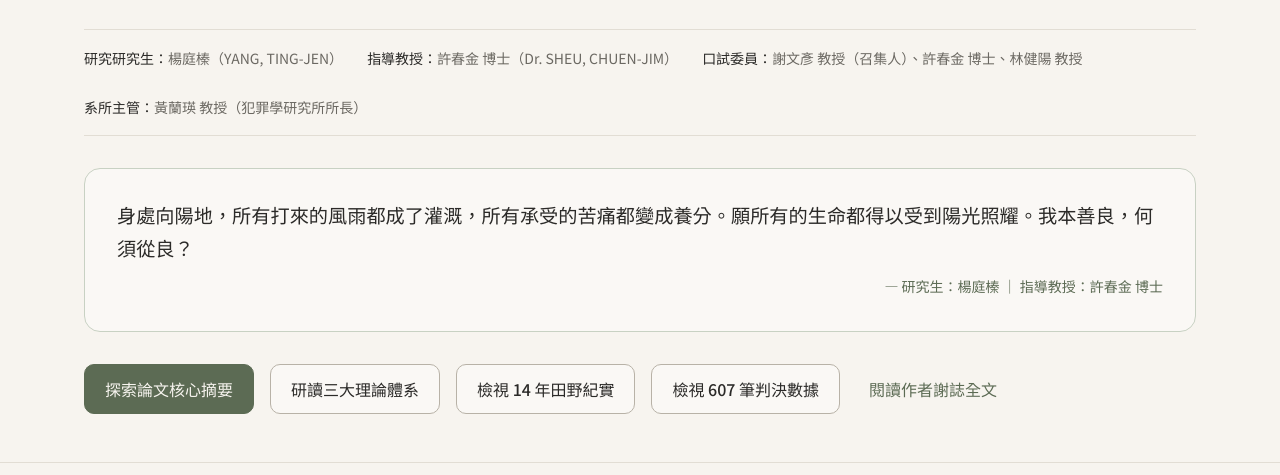
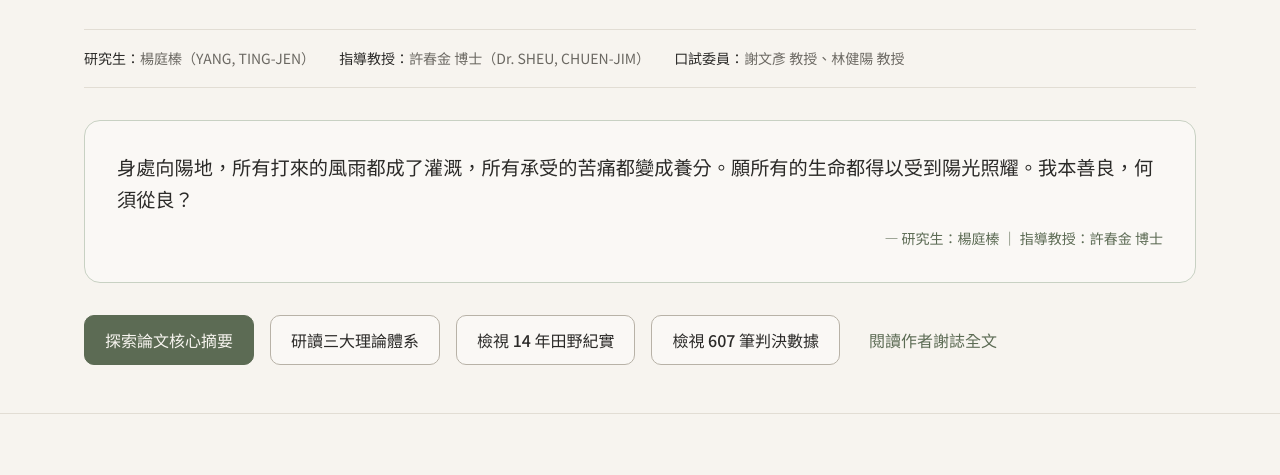
Before and after one commit to TW-Togo-Squad/TJ-Thesis, a plain HTML site: page index.html in a window 1280 px wide. Shown: the part 314-789 px from the top of the page. Drawn offline with Linux system fonts and the light colour scheme.

Commit message:
fix: 更新口試委員為謝文彥與林健陽兩位教授並移除系所主管資訊

```diff
--- a/index.html
+++ b/index.html
@@ -4,7 +4,7 @@
   <meta charset="UTF-8">
   <meta name="viewport" content="width=device-width, initial-scale=1.0">
   <title>以情境犯罪預防策略提升陪侍產業工作者性自主權保障 ｜ 楊庭榛 碩士論文研究專站</title>
-  <meta name="description" content="國立臺北大學犯罪學研究所碩士論文，研究生：楊庭榛，指導教授：許春金博士，口試委員：謝文彥教授、許春金博士、林健陽教授。結合14年田野觀察、607份妨害性自主刑事判決實證分析與10位受訪者深度訪談，運用情境犯罪預防策略與超級監控者架構，實質提升台式酒店陪侍工作者人身安全與性自主權保障。">
+  <meta name="description" content="國立臺北大學犯罪學研究所碩士論文，研究生：楊庭榛，指導教授：許春金博士，口試委員：謝文彥教授、林健陽教授。結合14年田野觀察、607份妨害性自主刑事判決實證分析與10位受訪者深度訪談，運用情境犯罪預防策略與超級監控者架構，實質提升台式酒店陪侍工作者人身安全與性自主權保障。">
   <meta name="keywords" content="情境犯罪預防, 陪侍產業, 非典型被害人, 性自主權, 超級監控者, 台式酒店, 酒店公關, 楊庭榛, 許春金">
   <meta name="author" content="楊庭榛">
 
@@ -68,10 +68,9 @@
       </div>
 
       <div class="hero-author-bar">
-        <div class="author-item"><strong>研究研究生：</strong>楊庭榛（YANG, TING-JEN）</div>
+        <div class="author-item"><strong>研究生：</strong>楊庭榛（YANG, TING-JEN）</div>
         <div class="author-item"><strong>指導教授：</strong>許春金 博士（Dr. SHEU, CHUEN-JIM）</div>
-        <div class="author-item"><strong>口試委員：</strong>謝文彥 教授（召集人）、許春金 博士、林健陽 教授</div>
-        <div class="author-item"><strong>系所主管：</strong>黃蘭瑛 教授（犯罪學研究所所長）</div>
+        <div class="author-item"><strong>口試委員：</strong>謝文彥 教授、林健陽 教授</div>
       </div>
 
       <div class="hero-quote-card" id="heroQuoteBox"></div>
@@ -353,7 +352,7 @@
         <p style="font-size: 0.95rem; margin-bottom: 4px;"><strong>論文題目：</strong>以情境犯罪預防策略提升陪侍產業工作者性自主權保障</p>
         <p style="font-size: 0.95rem; margin-bottom: 4px;"><strong>研究生：</strong>楊庭榛 ｜ <strong>學號：</strong>710764109</p>
         <p style="font-size: 0.95rem; margin-bottom: 4px;"><strong>指導教授：</strong>許春金 博士</p>
-        <p style="font-size: 0.95rem; margin-bottom: 4px;"><strong>口試委員：</strong>謝文彥 教授（召集人）、許春金 博士、林健陽 教授</p>
+        <p style="font-size: 0.95rem; margin-bottom: 4px;"><strong>口試委員：</strong>謝文彥 教授、林健陽 教授</p>
         <p style="font-size: 0.95rem; margin-bottom: 4px;"><strong>畢業年月：</strong>中華民國 115 年 7 月（July 2026）</p>
         <p style="font-size: 0.95rem; margin-bottom: 4px;"><strong>典藏網址：</strong><a href="https://hdl.handle.net/11296/c8b7dd" target="_blank" rel="noopener">https://hdl.handle.net/11296/c8b7dd</a>（臺灣博碩士論文知識加值系統）</p>
         <p style="font-size: 0.85rem; color: var(--color-ink-muted); margin-bottom: 0;">本論文著作權為楊庭榛所有，受中華民國著作權法保護。引用或轉載請遵循學術倫理並註明出處。</p>
--- a/js/data/thesis-meta.js
+++ b/js/data/thesis-meta.js
@@ -7,8 +7,7 @@ const ThesisMeta = {
   authorEnglish: "YANG, TING-JEN",
   advisor: "許春金 博士",
   advisorEnglish: "Dr. SHEU, CHUEN-JIM",
-  oralExamCommittee: ["謝文彥 教授（召集人）", "許春金 博士（指導教授）", "林健陽 教授"],
-  departmentChair: "黃蘭瑛 教授（犯罪學研究所所長 / 系主任）",
+  oralExamCommittee: ["謝文彥 教授", "林健陽 教授"],
   institution: "國立臺北大學犯罪學研究所碩士論文",
   institutionEnglish: "Graduate School of Criminology, National Taipei University",
   degree: "法學碩士（Master of Arts in Criminology and Criminal Justice）",
```
Also changed, not shown: 1 other file.
